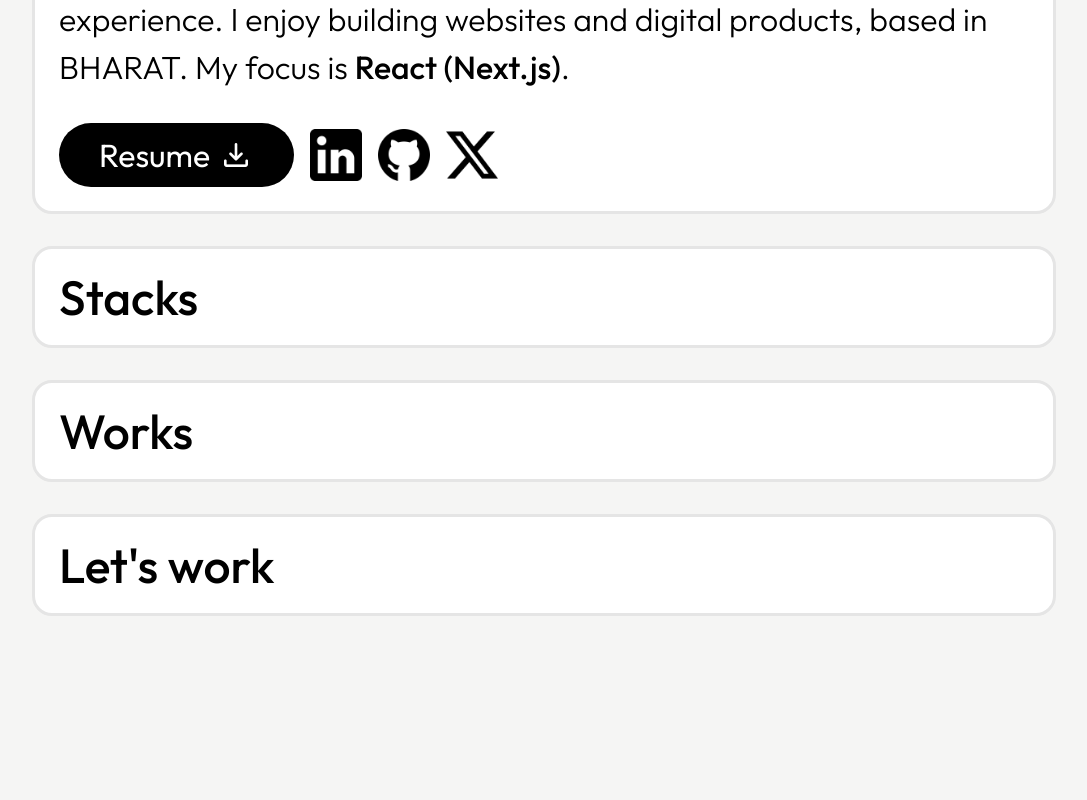
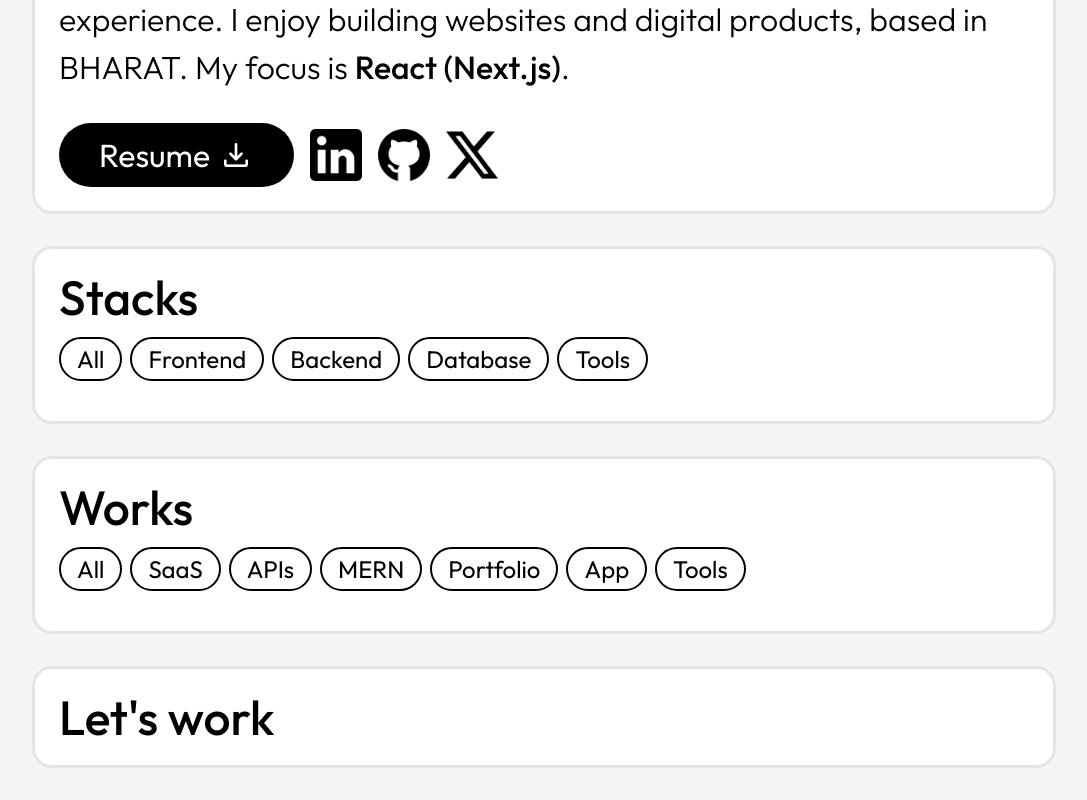
Before and after one commit to surendra-manjhi/manjhss-tech, a React (Vite) app: page / in a window 1280 px wide. Shown: the part 1004-1804 px from the top of the page, without its empty margins (96-1183 px from the left). Before the commit the page ends 1652 px from the top, so only its background shows below. Built offline with nearby package versions, Linux system fonts and the light colour scheme.

Commit message:
Added filters

```diff
--- a/src/components/Filter.jsx
+++ b/src/components/Filter.jsx
@@ -2,11 +2,11 @@ import React from "react";
 
 function Filter({ data }) {
 	return (
-		<div className="flex gap-4 py-4">
+		<div className="flex gap-2 py-4">
 			{data?.map((item, index) => (
 				<div
 					key={index}
-					className="px-4 py-1 bg-white rounded-[50px] border-2 border-black text-black text-center text-2xl font-normal "
+					className="px-4 py-1 bg-white hover:bg-black rounded-[50px] border-2 border-black text-black hover:text-white text-center text-2xl font-normal "
 				>
 					{item}
 				</div>
--- a/src/components/Stacks.jsx
+++ b/src/components/Stacks.jsx
@@ -1,5 +1,7 @@
 import React from "react";
 import Filter from "./Filter";
+
+import { stackFilters } from "../data/data";
 
 function Stacks() {
 	return (
@@ -11,7 +13,7 @@ function Stacks() {
 				Stacks
 			</div>
 
-			{/* <Filter /> */}
+			<Filter data={stackFilters} />
 		</section>
 	);
 }
--- a/src/components/Works.jsx
+++ b/src/components/Works.jsx
@@ -1,5 +1,7 @@
 import React from "react";
 import Filter from "./Filter";
+
+import {workFilters} from "../data/data"
 
 function Works() {
 	return (
@@ -11,7 +13,7 @@ function Works() {
 				Works
 			</div>
 
-			{/* <Filter /> */}
+			<Filter data={workFilters} />
 		</section>
 	);
 }
--- a/src/data/data.js
+++ b/src/data/data.js
@@ -16,3 +16,15 @@ export const redirects = [
 		src: twitter,
 	},
 ];
+
+export const stackFilters = ["All", "Frontend", "Backend", "Database", "Tools"];
+
+export const workFilters = [
+	"All",
+	"SaaS",
+	"APIs",
+	"MERN",
+	"Portfolio",
+	"App",
+	"Tools",
+];
```
